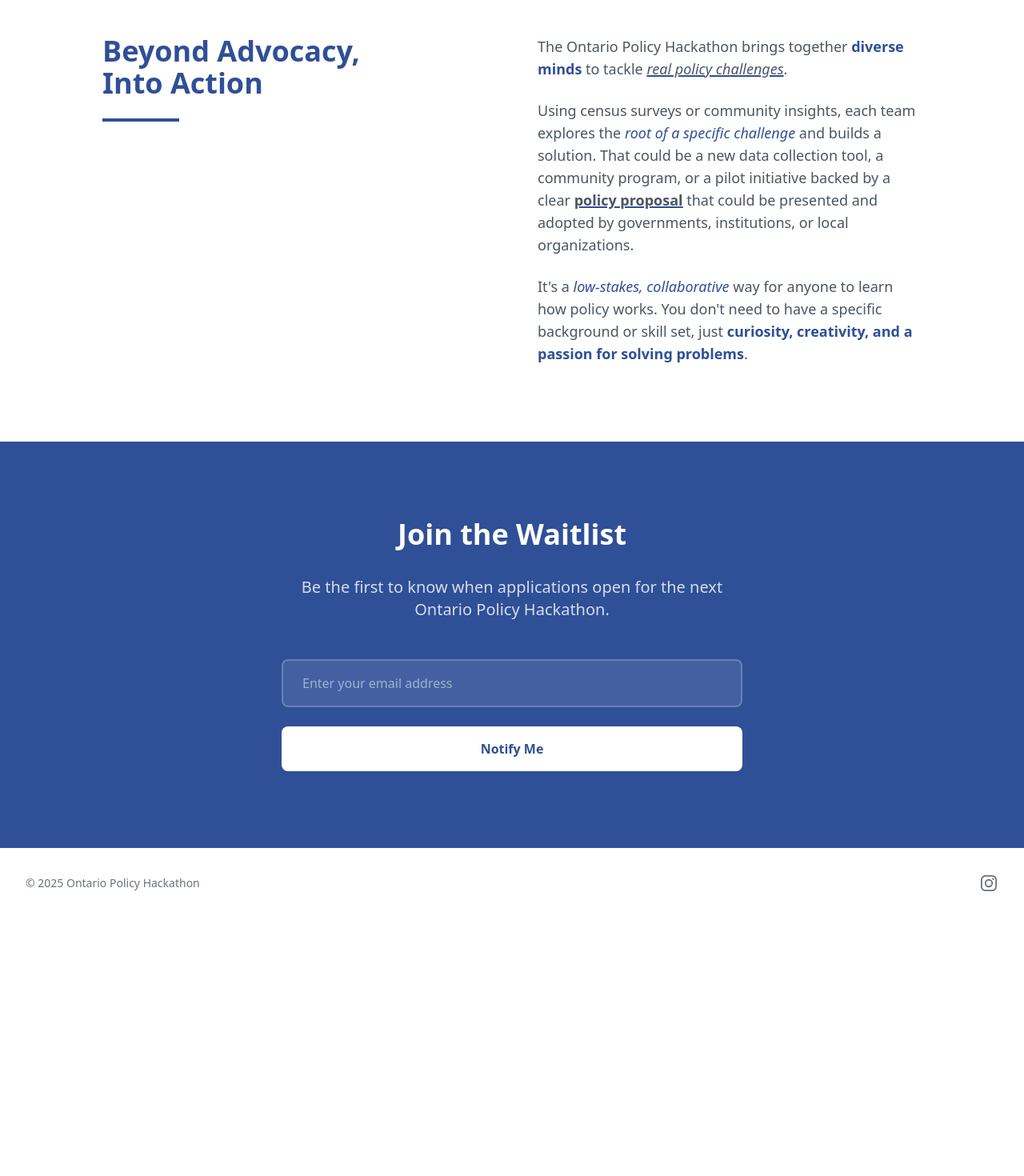
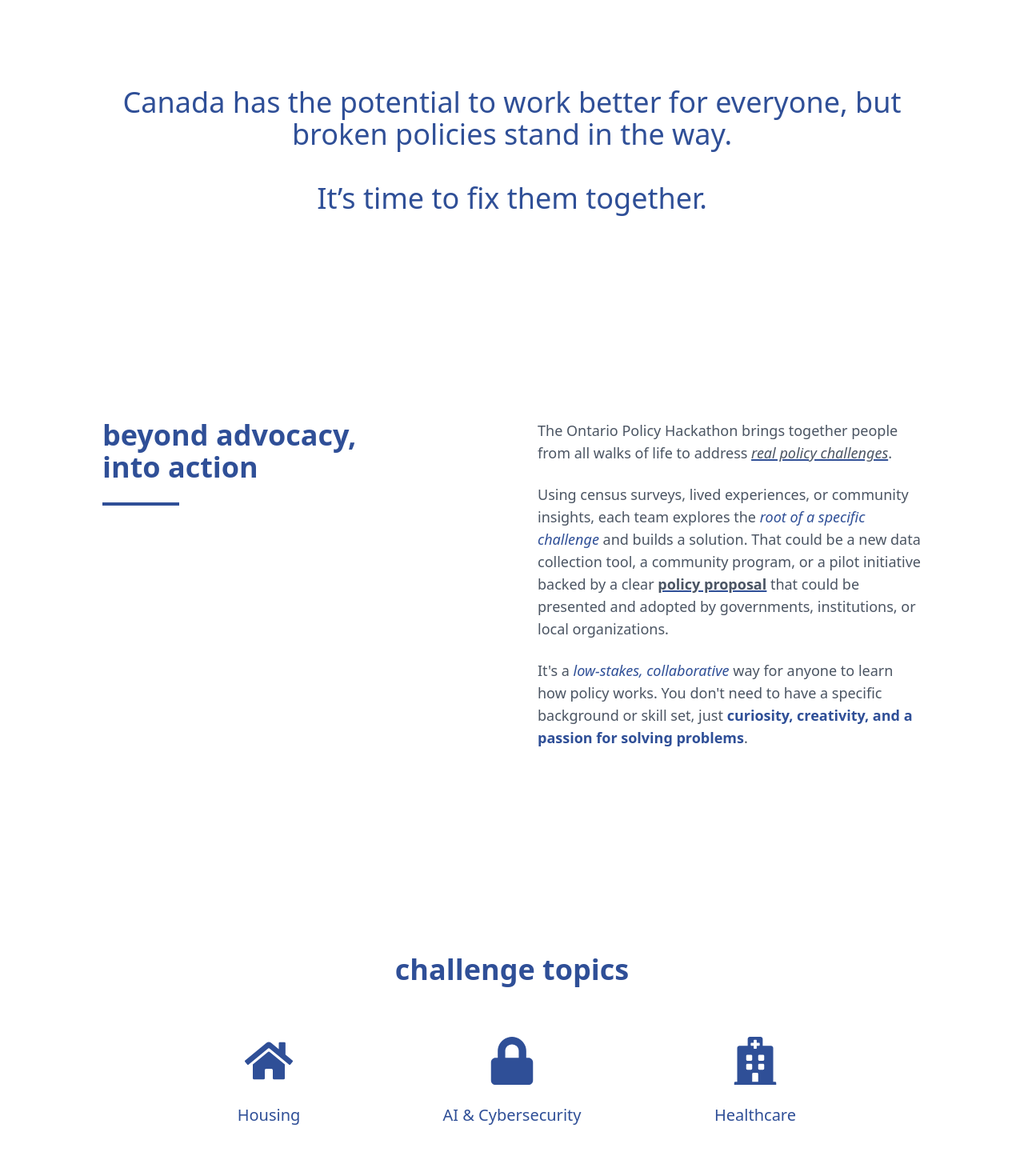
Before and after one commit to mlekhi/policy-hackathon, a Next.js app: page / in a window 1280 px wide. Shown: the part 980-2450 px from the top of the page at 80% size. Before the commit the page ends 2128 px from the top, so only its background shows below. Built offline with nearby package versions, Linux system fonts and the light colour scheme.

Commit message:
new updates

```diff
--- a/app/components/About.tsx
+++ b/app/components/About.tsx
@@ -5,16 +5,16 @@ export default function About() {
         <div className="max-w-5xl mx-auto grid grid-cols-1 md:grid-cols-2 gap-16">
           <div>
             <h2 className="text-4xl font-bold text-[#2f4f97] mb-6">
-              Beyond Advocacy,<br />Into Action
+              beyond advocacy,<br />into action
             </h2>
             <div className="h-1 w-24 bg-[#2f4f97] mb-8" />
           </div>
           <div className="space-y-6 text-lg text-gray-600">
             <p>
-              The Ontario Policy Hackathon brings together <span className="font-bold text-[#2f4f97] hover:text-[#1a365d] transition-colors">diverse minds</span> to tackle <span className="italic underline decoration-[#2f4f97] decoration-2">real policy challenges</span>.
+              The Ontario Policy Hackathon brings together people from all walks of life to address <span className="italic underline decoration-[#2f4f97] decoration-2">real policy challenges</span>.
             </p>
             <p>
-              Using census surveys or community insights, each team explores the <span className="italic text-[#2f4f97]">root of a specific challenge</span> and builds a solution. That could be a new data collection tool, a community program, or a pilot initiative backed by a clear <span className="font-bold underline decoration-[#2f4f97] decoration-2"> <a href="https://marcushumanities12.weebly.com/uploads/3/7/9/0/37903231/economic_policy_-_how_do_i_do_this.pdf" target="_blank" rel="noopener noreferrer">policy proposal</a></span> that could be presented and adopted by governments, institutions, or local organizations.
+              Using census surveys, lived experiences, or community insights, each team explores the <span className="italic text-[#2f4f97]">root of a specific challenge</span> and builds a solution. That could be a new data collection tool, a community program, or a pilot initiative backed by a clear <span className="font-bold underline decoration-[#2f4f97] decoration-2"> <a href="https://marcushumanities12.weebly.com/uploads/3/7/9/0/37903231/economic_policy_-_how_do_i_do_this.pdf" target="_blank" rel="noopener noreferrer">policy proposal</a></span> that could be presented and adopted by governments, institutions, or local organizations.
             </p>
             <p>
               It's a <span className="italic text-[#2f4f97] hover:text-[#1a365d] transition-colors">low-stakes, collaborative</span> way for anyone to learn how policy works. You don't need to have a specific background or skill set, just <span className="font-bold text-[#2f4f97] hover:text-[#1a365d] transition-colors">curiosity, creativity, and a passion for solving problems</span>.
--- /dev/null
+++ b/app/components/ChallengeTopics.tsx
@@ -0,0 +1,60 @@
+import { motion } from 'framer-motion';
+import { FaHome, FaLock, FaHospital, FaGraduationCap, FaLeaf, FaBus } from 'react-icons/fa';
+
+export default function ChallengeTopics() {
+  const topics = [
+    { name: 'Housing', icon: FaHome },
+    { name: 'AI & Cybersecurity', icon: FaLock },
+    { name: 'Healthcare', icon: FaHospital },
+    { name: 'Education', icon: FaGraduationCap },
+    { name: 'Climate', icon: FaLeaf },
+    { name: 'Transportation', icon: FaBus },
+  ];
+
+  return (
+    <section className="py-40 bg-white">
+      <div className="container mx-auto px-4 sm:px-6 lg:px-8">
+        <motion.div
+          initial={{ opacity: 0, y: 20 }}
+          whileInView={{ opacity: 1, y: 0 }}
+          viewport={{ once: true }}
+          transition={{ duration: 0.6 }}
+          className="text-center mb-16"
+        >
+          <h2 className="text-3xl md:text-4xl font-bold text-[#2f4f97] mb-4">
+            challenge topics
+          </h2>
+        </motion.div>
+
+        <div className="max-w-4xl mx-auto grid grid-cols-1 sm:grid-cols-2 lg:grid-cols-3 gap-x-4 gap-y-16">
+          {topics.map((topic, index) => (
+            <motion.div
+              key={topic.name}
+              initial={{ opacity: 0, y: 20 }}
+              whileInView={{ opacity: 1, y: 0 }}
+              viewport={{ once: true }}
+              transition={{ duration: 0.5, delay: index * 0.1 }}
+              className="flex flex-col items-center group"
+            >
+              <motion.div
+                className="text-[#2f4f97] text-6xl mb-6"
+                whileHover={{
+                  rotate: [-5, 5, -5, 5, 0],
+                  transition: {
+                    duration: 0.4,
+                    ease: "easeInOut"
+                  }
+                }}
+              >
+                {<topic.icon />}
+              </motion.div>
+              <h3 className="text-xl font-normal text-[#2f4f97] text-center">
+                {topic.name}
+              </h3>
+            </motion.div>
+          ))}
+        </div>
+      </div>
+    </section>
+  );
+}
--- a/app/components/Hero.tsx
+++ b/app/components/Hero.tsx
@@ -25,7 +25,7 @@ export default function Hero() {
             transition={{ duration: 0.6, delay: 0.4 }}
             className="text-xl sm:text-2xl text-white/80 max-w-2xl"
           >
-            A 48-hour hands-on event where innovators come together to solve policy issues with real data.
+            A weekend to solve policy issues with real data.
           </motion.p>
         </div>
       </div>
--- /dev/null
+++ b/app/components/PolicyStatement.tsx
@@ -0,0 +1,22 @@
+import { motion } from 'framer-motion';
+
+export default function PolicyStatement() {
+  return (
+    <section className="py-40 bg-white">
+      <div className="container mx-auto px-4 sm:px-6 lg:px-8">
+        <motion.div
+          initial={{ opacity: 0, y: 20 }}
+          whileInView={{ opacity: 1, y: 0 }}
+          viewport={{ once: true }}
+          transition={{ duration: 0.6 }}
+          className="max-w-5xl mx-auto text-center"
+        >
+          <h2 className="text-2xl md:text-3xl lg:text-4xl font-normal text-[#2f4f97] leading-relaxed">
+          Canada has the potential to work better for everyone, but broken policies stand in the way. <br/>  <br/> It’s time to fix them together.
+
+          </h2>
+        </motion.div>
+      </div>
+    </section>
+  );
+}
--- a/app/components/WaitlistForm.tsx
+++ b/app/components/WaitlistForm.tsx
@@ -51,7 +51,7 @@ export default function WaitlistForm() {
             transition={{ duration: 0.6, delay: 0.2 }}
             className="text-4xl font-bold text-white mb-8"
           >
-            Join the Waitlist
+            join the waitlist
           </motion.h2>
           <motion.p
             initial={{ opacity: 0, y: 20 }}
--- a/app/page.tsx
+++ b/app/page.tsx
@@ -6,6 +6,8 @@ import About from './components/About';
 import WaitlistForm from './components/WaitlistForm';
 import Footer from './components/Footer';
 import TriangleDivider from './components/TriangleDivider';
+import ChallengeTopics from './components/ChallengeTopics';
+import PolicyStatement from './components/PolicyStatement';
 
 export default function Home() {
   return (
@@ -17,10 +19,11 @@ export default function Home() {
     >
       <Hero />
       <TriangleDivider />
+      <PolicyStatement />
       <motion.div
         initial={{ opacity: 0, y: 20 }}
         whileInView={{ opacity: 1, y: 0 }}
-        viewport={{ once: true }}
+        viewport={{ once: true, margin: "-100px" }}
         transition={{ duration: 0.6 }}
       >
         <About />
@@ -28,7 +31,15 @@ export default function Home() {
       <motion.div
         initial={{ opacity: 0, y: 20 }}
         whileInView={{ opacity: 1, y: 0 }}
-        viewport={{ once: true }}
+        viewport={{ once: true, margin: "-100px" }}
+        transition={{ duration: 0.6 }}
+      >
+        <ChallengeTopics />
+      </motion.div>
+      <motion.div
+        initial={{ opacity: 0, y: 20 }}
+        whileInView={{ opacity: 1, y: 0 }}
+        viewport={{ once: true, margin: "-100px" }}
         transition={{ duration: 0.6 }}
       >
         <WaitlistForm />
@@ -36,7 +47,7 @@ export default function Home() {
       <motion.div
         initial={{ opacity: 0, y: 20 }}
         whileInView={{ opacity: 1, y: 0 }}
-        viewport={{ once: true }}
+        viewport={{ once: true, margin: "-100px" }}
         transition={{ duration: 0.6 }}
       >
         <Footer />
--- a/package.json
+++ b/package.json
@@ -13,6 +13,7 @@
     "next": "15.3.0",
     "react": "^19.0.0",
     "react-dom": "^19.0.0",
+    "react-icons": "^5.5.0",
     "resend": "^4.3.0",
     "tailwindcss": "^3.4.1"
   },
```
Also changed, not shown: public/robots.txt (deleted), 2 other files (tests, documents, lock files or other folders).
